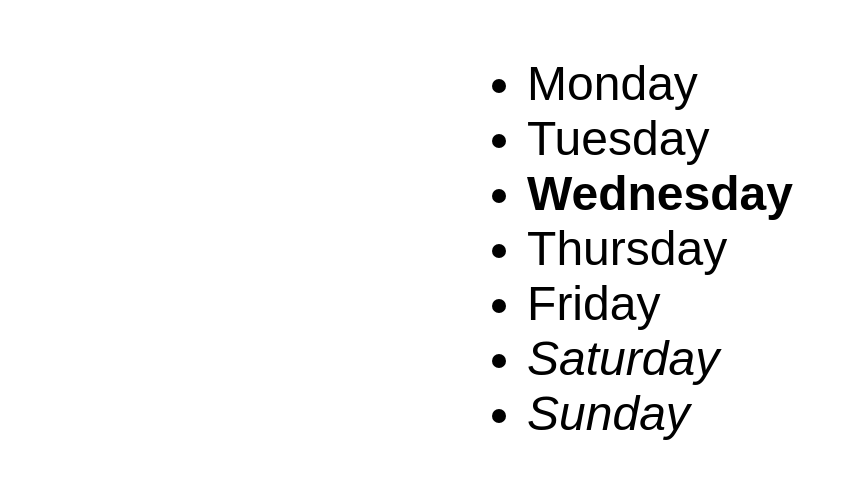
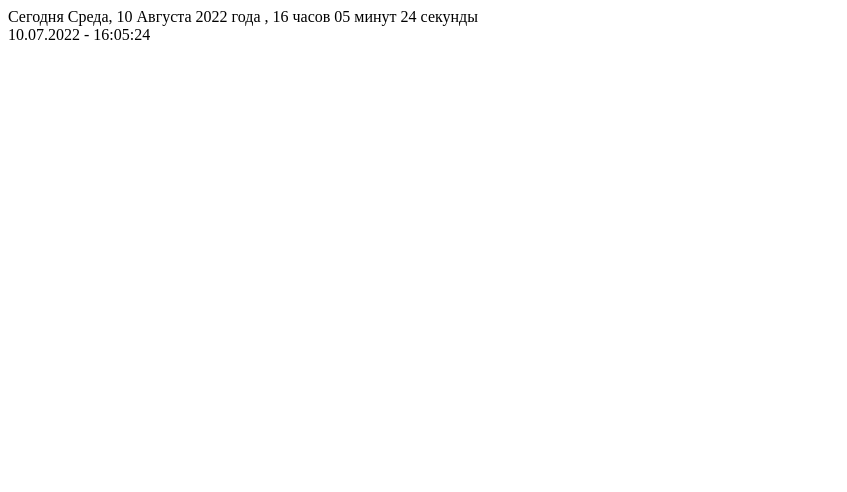
Before and after one commit to Danila-Mur/gloJsHard, a plain HTML site: page index.html in a window 1280 px wide. Shown: the whole page, without its empty margins (0-847 px from the left). Drawn offline with Linux system fonts and the light colour scheme.

Commit message:
add homework for lesson09

```diff
--- a/index.html
+++ b/index.html
@@ -5,15 +5,11 @@
     <meta http-equiv="X-UA-Compatible" content="IE=edge" />
     <meta name="viewport" content="width=device-width, initial-scale=1.0" />
     <title>Glo JS</title>
+    <link rel="stylesheet" href="./style.css" />
   </head>
   <body>
-    <div
-      class="container"
-      style="display: flex; justify-content: center; align-items: center; font: 3em sans-serif;"
-    >
-      <ul class="week__list">
-      </ul>
-    </div>
+    <div class="timer main-display__timer full-display__timer"></div>
+    <div class="timer main-display__timer short-display__timer"></div>
 
     <script src="./script.js "></script>
   </body>
--- a/script.js
+++ b/script.js
@@ -1,27 +1,106 @@
-const week = [
-    'Monday',
-    'Tuesday',
-    'Wednesday',
-    'Thursday',
-    'Friday',
-    'Saturday',
-    'Sunday',
-  ],
-  weekList = document.querySelector('.week__list');
+const getDayWeek = (date) => {
+  const days = [
+    'Воскресенье',
+    'Понедельник',
+    'Вторник',
+    'Среда',
+    'Четверг',
+    'Пятница',
+    'Суббота',
+  ];
 
-for (let key of week) {
-  weekList.innerHTML += `<li>${key}</li>`;
+  return days[date.getDay()];
+};
 
-  const weekItem = weekList.querySelectorAll('li');
-  const dayOfWeekName = new Date().toLocaleString('en-US', {
-    weekday: 'long',
-  });
-  weekItem.forEach((item) => {
-    if (item.textContent === 'Saturday' || item.textContent === 'Sunday') {
-      item.style.fontStyle = 'italic';
-    }
-    if (dayOfWeekName === item.textContent) {
-      item.style.fontWeight = 'bold';
-    }
-  });
-}
+const getMonth = (date) => {
+  const days = [
+    'Января',
+    'Февраля',
+    'Марта',
+    'Апреля',
+    'Мая',
+    'Июня',
+    'Июля',
+    'Августа',
+    'Сентября',
+    'Октября',
+    'Ноября',
+    'Декабря',
+  ];
+
+  return days[date.getMonth()];
+};
+
+const timer = () => {
+  const fullBlock = document.querySelector('.full-display__timer');
+  const shortBlock = document.querySelector('.short-display__timer');
+
+  const numWord = (value, words) => {
+    value = Math.abs(value) % 100;
+
+    const lastNum = value % 10;
+
+    if (value > 10 && value < 20) return words[2];
+    if (lastNum > 1 && lastNum < 5) return words[1];
+    if (lastNum === 1) return words[0];
+
+    return words[2];
+  };
+
+  const updateTimer = () => {
+    const date = new Date();
+
+    const dayOfWeek = getDayWeek(date);
+    const day = date.getDate();
+    const month = getMonth(date);
+    const shortMonth = date.getMonth();
+    const year = date.getFullYear();
+    const hour = date.getHours();
+    const minutes = date.getMinutes();
+    const seconds = date.getSeconds();
+
+    const formatDay = day < 10 ? '0' + day : day;
+    const formatMonth = shortMonth < 10 ? '0' + shortMonth : shortMonth;
+    const formatHours = hour < 10 ? '0' + hour : hour;
+    const formatMinutes = minutes < 10 ? '0' + minutes : minutes;
+    const formatSeconds = seconds < 10 ? '0' + seconds : seconds;
+
+    fullBlock.textContent =
+      'Сегодня ' +
+      dayOfWeek +
+      ', ' +
+      formatDay +
+      ' ' +
+      month +
+      ' ' +
+      year +
+      ' года , ' +
+      formatHours +
+      ' ' +
+      numWord(hour, ['час', 'часа', 'часов']) +
+      ' ' +
+      formatMinutes +
+      ' ' +
+      numWord(minutes, ['минута', 'минуты', 'минут']) +
+      ' ' +
+      formatSeconds +
+      ' ' +
+      numWord(seconds, ['секунда', 'секунды', 'секунд']);
+    shortBlock.textContent =
+      formatDay +
+      '.' +
+      formatMonth +
+      '.' +
+      year +
+      ' - ' +
+      formatHours +
+      ':' +
+      formatMinutes +
+      ':' +
+      formatSeconds;
+  };
+  updateTimer();
+  interval = setInterval(updateTimer, 500);
+};
+
+timer();
```
